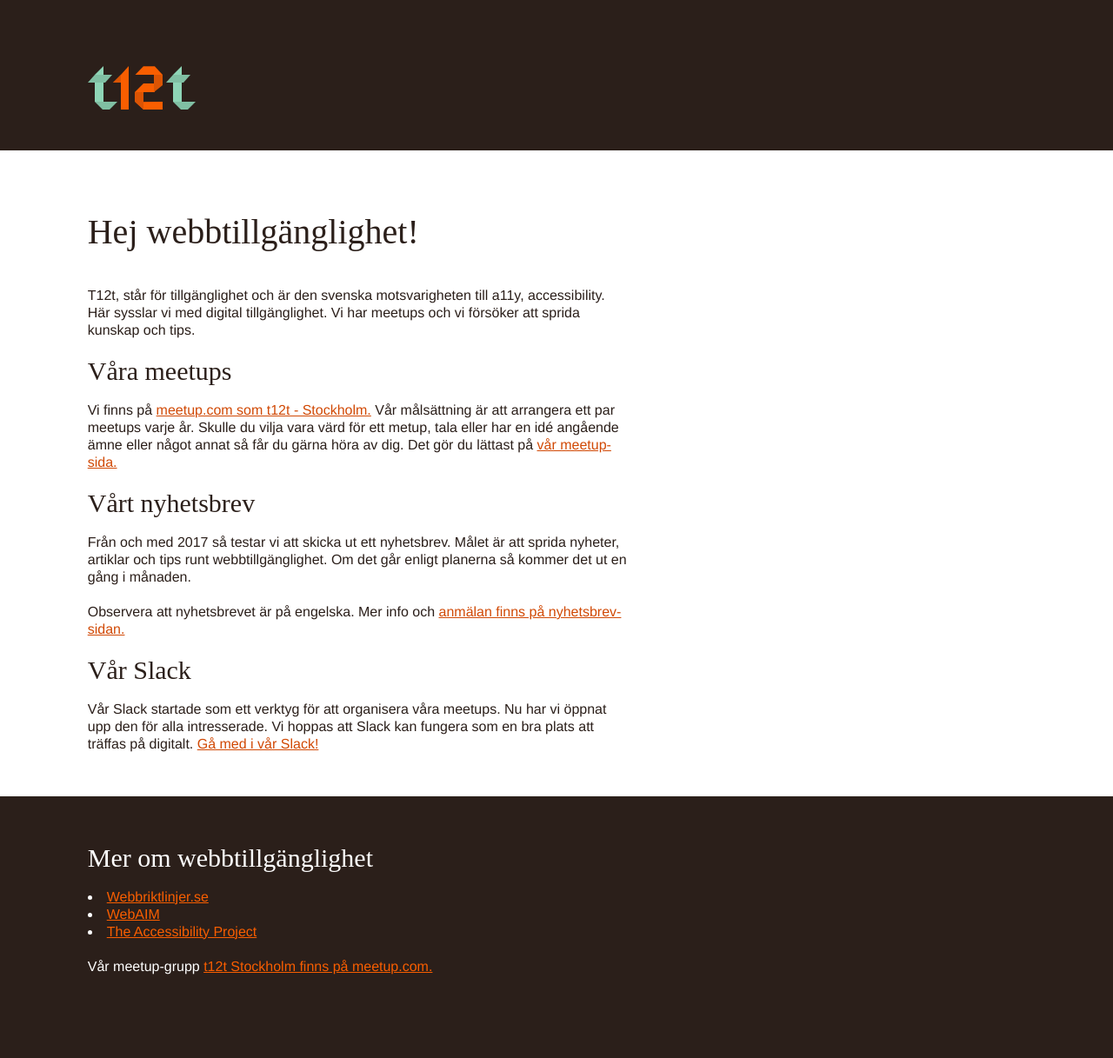
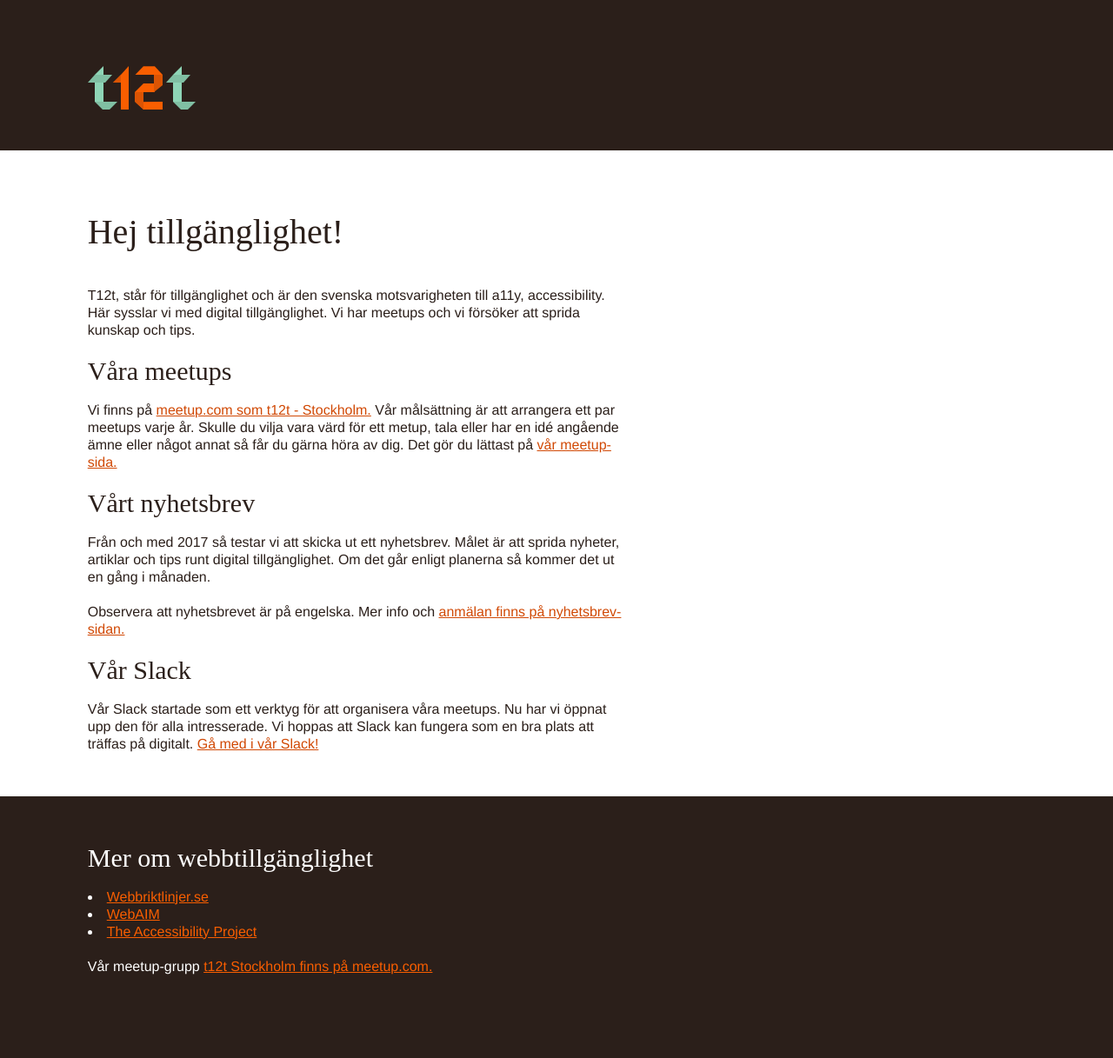
Before and after one commit to t12t/t12t.github.io, a Jekyll site: the page built from index.html, in a window 1280 px wide. Shown: the whole page at 87% size. Built offline with Jekyll 4.4.1, drawn with Linux system fonts in a browser that asks for light colours; some web fonts are replaced; the list of posts is cut into pages by our own code.

Commit message:
Changes from purely web to the broader word digital

```diff
--- a/index.html
+++ b/index.html
@@ -2,7 +2,7 @@
 layout: layout
 title: Start
 ---
-	<h1>Hej webb&shy;tillgänglighet!</h1>
+	<h1>Hej tillgänglighet!</h1>
 	<p>
 		T12t, står för tillgänglighet och är den svenska motsvarigheten till a11y, accessibility. Här sysslar vi med digital tillgänglighet. Vi har meetups och vi försöker att sprida kunskap och tips.
 	</p>
@@ -12,7 +12,7 @@ title: Start
 	</p>
 	<h2 id="newsletter">Vårt nyhetsbrev</h2>
 	<p>
-		Från och med 2017 så testar vi att skicka ut ett nyhetsbrev. Målet är att sprida nyheter, artiklar och tips runt webbtillgänglighet. Om det går enligt planerna så kommer det ut en gång i månaden.
+		Från och med 2017 så testar vi att skicka ut ett nyhetsbrev. Målet är att sprida nyheter, artiklar och tips runt digital tillgänglighet. Om det går enligt planerna så kommer det ut en gång i månaden.
 	</p>
   <p>
 		Observera att nyhetsbrevet är på engelska. Mer info och <a href="/accessibility-newsletter">
```
